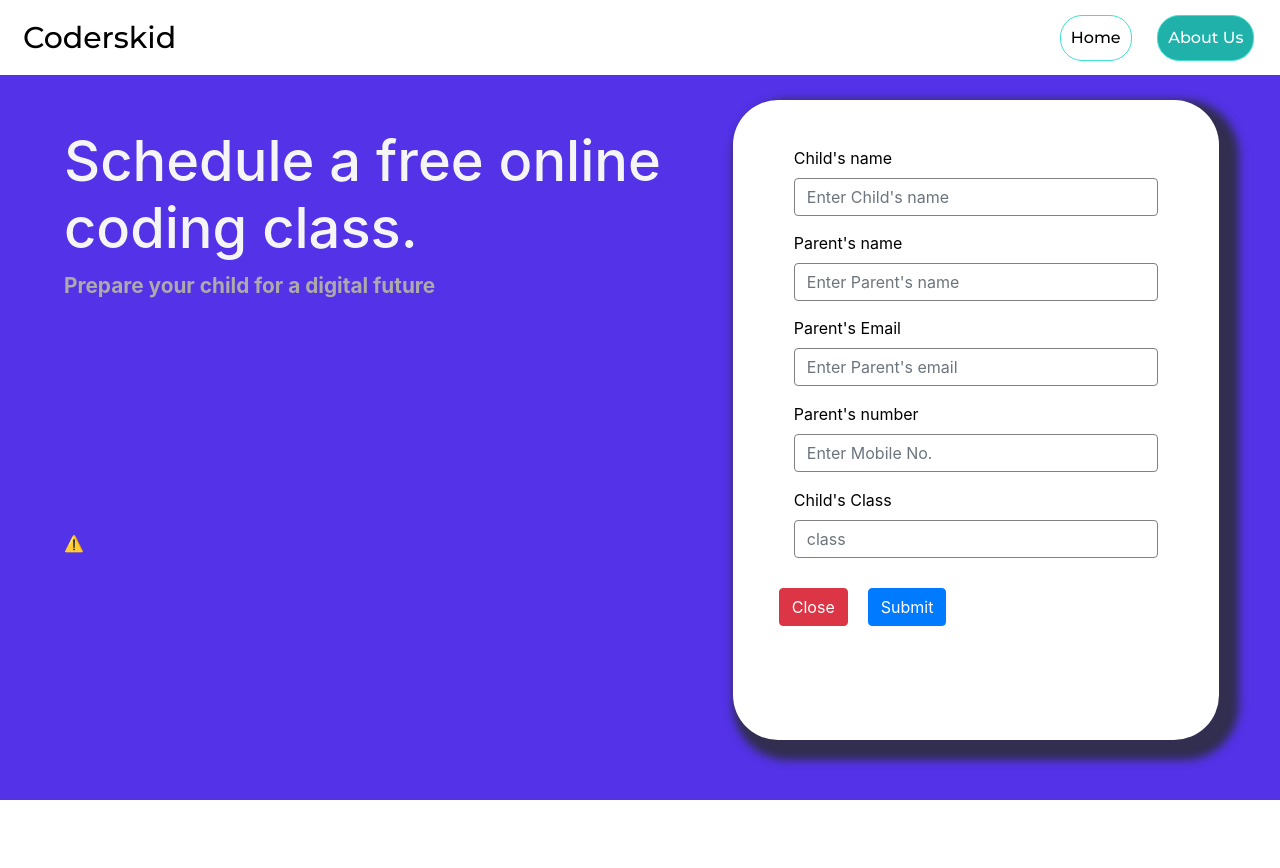
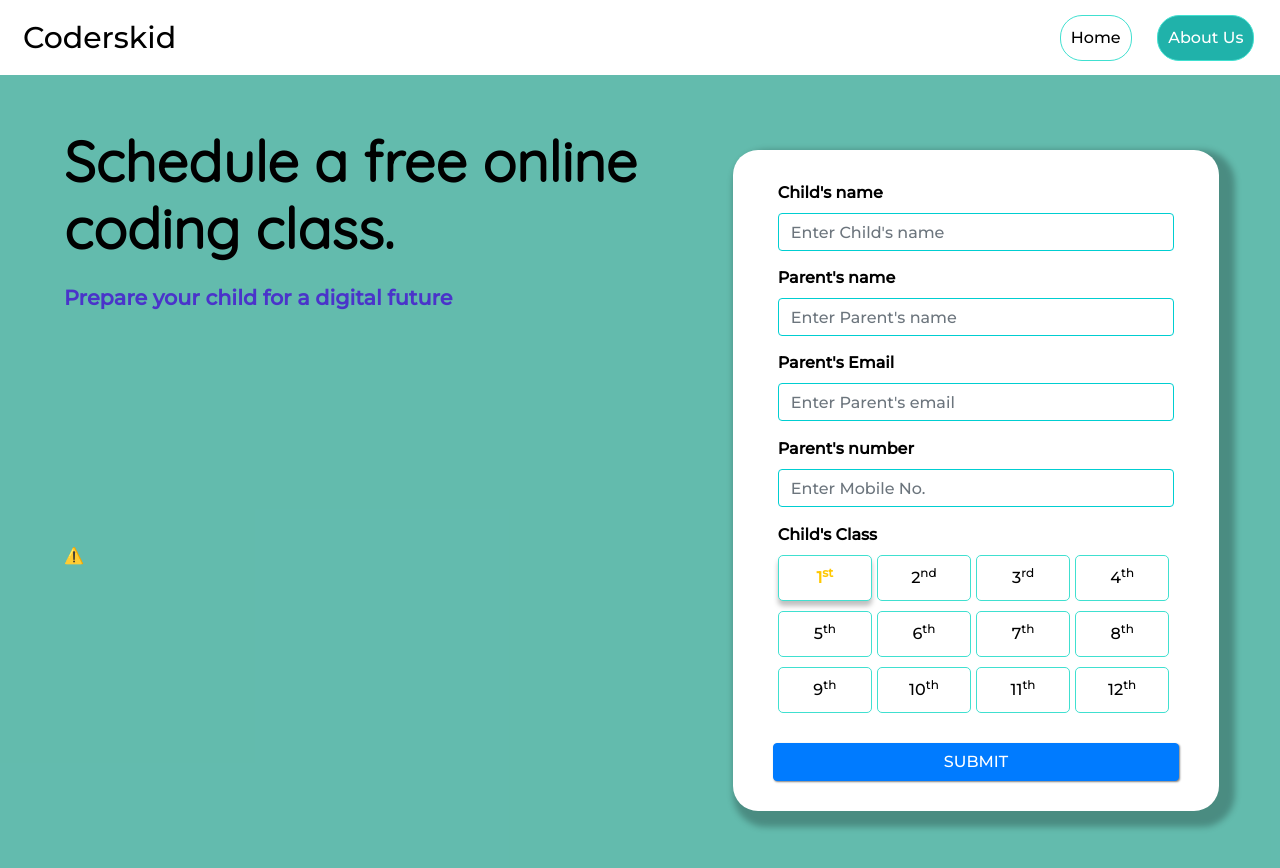
Before and after one commit to shree675/coderskid, a React (Create React App) app: page /form in a window 1280 px wide. Shown: the top 868 px of the page. Before the commit the page ends 800 px from the top, so only its background shows below. Built offline with nearby package versions, Linux system fonts and the light colour scheme; no server answers.

Commit message:
completed form page

```diff
--- a/src/components/FormInfo.css
+++ b/src/components/FormInfo.css
@@ -3,11 +3,11 @@
     /* height: 60px;
     display: flex;  */
     width: 80%;
-    height: 80vh;
-    box-shadow: 10px 10px 8px 10px #312e50;
-      border-radius: 45px;
-      padding: 46px;
-      margin-left: 10%;
-      margin-top: 100px;
-      color: rgb(0, 0, 0);
-  }
+    /* height: 80vh; */
+    box-shadow: 8px 8px 6px 8px rgb(0,0,0,0.25);
+    border-radius: 25px;
+    padding: 30px;
+    margin-left: 10%;
+    margin-top: 100px;
+    color: rgb(0, 0, 0);
+}
--- a/src/components/FormInfo.js
+++ b/src/components/FormInfo.js
@@ -1,8 +1,8 @@
-import React, {useState} from 'react'
+import React, {useEffect, useState} from 'react'
 import Button from 'react-bootstrap/Button';
 import Form from 'react-bootstrap/Form';
 import Col from 'react-bootstrap/Col';
-import { Link } from 'react-router-dom';
+import {Link} from 'react-router-dom';
 import './FormInfo.css'
 
 const FormInfo = (props) => {
@@ -11,7 +11,12 @@ const FormInfo = (props) => {
     const [parentName, setParentName] = useState("");
     const [parentEmail, setParentEmail] = useState("");
     const [parentNum, setParentNum] = useState("");
-    const [childClass, setChildClass] = useState("");
+    const [childClass, setChildClass] = useState(1);
+
+    useEffect(()=>{
+      var element=document.getElementById("b1");
+      element.classList.add("click-button");
+    },[]);
 
     const handleSubmit = (evt) => {
       evt.preventDefault();
@@ -48,6 +53,8 @@ const FormInfo = (props) => {
 
       }
 
+      // console.log(childClass);
+
       var final_data = JSON.stringify(data)
 
       xhr.open('POST', url);
@@ -66,47 +73,110 @@ const FormInfo = (props) => {
       xhr.send(final_data);
     }
 
+    function setButton(i){
+      setChildClass(i);
+      for(var j=1;j<=12;j++){
+        var element=document.getElementById("b"+j);
+        if(j==i){
+          element.classList.add("click-button");
+        }
+        else{
+          try{
+            element.classList.remove("click-button");
+          }
+          catch(e){
+            // leave it empty
+          }
+        }
+      }
+    }
+
         return(
             <div className="formInfo">
                <Form onSubmit={handleSubmit}>
                {/* <Form.Row> */}
               <Col>
-               <Form.Label>Child's name</Form.Label>
-      <Form.Control style={{border:'1px solid gray'}} placeholder="Enter Child's name" value={childName} onChange={e => setChildName(e.target.value)} />
+               <Form.Label style={{fontFamily: `Montserrat, sans-serif`, fontWeight: `600`}}>Child's name</Form.Label>
+                  <Form.Control style={{border:'1px solid darkturquoise', fontFamily: `Montserrat, sans-serif`}} placeholder="Enter Child's name" value={childName} onChange={e => setChildName(e.target.value)} />
                 </Col>
-    <Col style={{marginTop:'15px'}}>
+                <Col style={{marginTop:'15px', fontFamily: `Montserrat, sans-serif`, fontWeight: `600`}}>
                 <Form.Label>Parent's name</Form.Label>
-      <Form.Control style={{border:'1px solid gray'}} placeholder="Enter Parent's name" value={parentName} onChange={e => setParentName(e.target.value)} />
+                  <Form.Control style={{border:'1px solid darkturquoise'}} placeholder="Enter Parent's name" value={parentName} onChange={e => setParentName(e.target.value)} />
                 </Col>
               {/* </Form.Row> */}
 
               {/* <Form.Row style={{marginTop:'20px'}}> */}
-    <Form.Group as={Col} controlId="formGridEmail" style={{marginTop:'15px'}}>
+                <Form.Group as={Col} controlId="formGridEmail" style={{marginTop:'15px', fontFamily: `Montserrat, sans-serif`, fontWeight: `600`}}>
                   <Form.Label>Parent's Email</Form.Label>
-      <Form.Control style={{border:'1px solid gray'}} type="email" placeholder="Enter Parent's email" value={parentEmail} onChange={e => setParentEmail(e.target.value)} />
+                  <Form.Control style={{border:'1px solid darkturquoise'}} type="email" placeholder="Enter Parent's email" value={parentEmail} onChange={e => setParentEmail(e.target.value)} />
                 </Form.Group>
 
-    <Form.Group  as={Col}  controlId="formGridAddress1" style={{marginTop:'15px'}}>
+                <Form.Group  as={Col}  controlId="formGridAddress1" style={{marginTop:'15px', fontFamily: `Montserrat, sans-serif`, fontWeight: `600`}}>
                   <Form.Label>Parent's number</Form.Label>
-    <Form.Control style={{border:'1px solid gray'}} placeholder="Enter Mobile No." value={parentNum} onChange={e => setParentNum(e.target.value)} />
+                  <Form.Control style={{border:'1px solid darkturquoise'}} placeholder="Enter Mobile No." value={parentNum} onChange={e => setParentNum(e.target.value)} />
                 </Form.Group>
                 {/* </Form.Row> */}
 
-    <Form.Group as={Col} controlId="formGridState" style={{marginTop:'15px'}}>
+                  <Form.Group as={Col} controlId="formGridState" style={{marginTop:'15px', fontFamily: `Montserrat, sans-serif`, fontWeight: `600`}}>
                     <Form.Label>Child's Class</Form.Label>
-      <Form.Control style={{border:'1px solid gray'}} type="number" placeholder="class" value={childClass} onChange={e => setChildClass(e.target.value)} />
+                    {/* <Form.Control style={{border:'1px solid gray'}} type="number" placeholder="class" value={childClass} onChange={e => setChildClass(e.target.value)} /> */}
+
+                    <div className="class-buttons">
+                      <div className="class-button">
+                        <button id="b1" onClick={()=>{setButton(1)}} className="class-button-real">1<sup>st</sup></button>
+                      </div>
+                      <div className="class-button">
+                        <button id="b2" onClick={()=>{setButton(2)}} className="class-button-real">2<sup>nd</sup></button>
+                      </div>
+                      <div className="class-button">
+                        <button id="b3" onClick={()=>{setButton(3)}} className="class-button-real">3<sup>rd</sup></button>
+                      </div>
+                      <div className="class-button">
+                        <button id="b4" onClick={()=>{setButton(4)}} className="class-button-real">4<sup>th</sup></button>
+                      </div>
+                    </div>
+
+                    <div className="class-buttons">
+                      <div className="class-button">
+                        <button id="b5" onClick={()=>{setButton(5)}} className="class-button-real">5<sup>th</sup></button>
+                      </div>
+                      <div className="class-button">
+                        <button id="b6" onClick={()=>{setButton(6)}} className="class-button-real">6<sup>th</sup></button>
+                      </div>
+                      <div className="class-button">
+                        <button id="b7" onClick={()=>{setButton(7)}} className="class-button-real">7<sup>th</sup></button>
+                      </div>
+                      <div className="class-button">
+                        <button id="b8" onClick={()=>{setButton(8)}} className="class-button-real">8<sup>th</sup></button>
+                      </div>
+                    </div>
+
+                    <div className="class-buttons">
+                      <div className="class-button">
+                        <button id="b9" onClick={()=>{setButton(9)}} className="class-button-real">9<sup>th</sup></button>
+                      </div>
+                      <div className="class-button">
+                        <button id="b10" onClick={()=>{setButton(10)}} className="class-button-real">10<sup>th</sup></button>
+                      </div>
+                      <div className="class-button">
+                        <button id="b11" onClick={()=>{setButton(11)}} className="class-button-real">11<sup>th</sup></button>
+                      </div>
+                      <div className="class-button">
+                        <button id="b12" onClick={()=>{setButton(12)}} className="class-button-real">12<sup>th</sup></button>
+                      </div>
+                    </div>
 
                   </Form.Group>
 
-<div style={{display:'flex', marginTop:'30px'}}>
+                <div style={{textAlign: `center`, marginTop:'30px'}}>
                   <div onClick={props.ordered} style={{marginRight:'20px'}}>
- <Link to='/'> <Button variant="danger" type="submit">
-    Close
+                    {/* <Link to='/'> <Button variant="danger" type="submit">
+                      Back
                     </Button>
-  </Link>
+                    </Link> */}
                   </div>
-  <Button variant="primary" type="submit">
-    Submit
+                  <Button variant="primary" type="submit" className="submit-button">
+                    SUBMIT
                   </Button>
                 </div>
               </Form>
--- a/src/components/formpage.css
+++ b/src/components/formpage.css
@@ -1,11 +1,15 @@
 .formpage{
-    background-color: rgb(83, 50, 231);
-    overflow: hidden;
+    /* background-color: rgb(83, 50, 231); */
+    background-color: rgba(59, 170, 153, 0.795);
+    /* overflow: hidden; */
+    height: 100%;
+    padding-bottom: 80px;
 }
 
 .formpageSection{
     display: flex;
-    height: 100vh;
+    /* height: 100vh; */
+    height: fit-content;
 }
 
 .leftFormSection{
@@ -17,14 +21,70 @@
 
 .formHead{
     font-size: 3.5rem;
+    color: black;
+    font-family: 'Quicksand', sans-serif;
+    font-weight: bold;
 }
 
 .formPar{
     font-size: 1.3rem;
     font-weight: bold;
-    color: rgb(173, 170, 170);
+    /* color: rgb(173, 170, 170); */
+    color: #4a34ca;
+    font-family: 'Montserrat', sans-serif;
+    margin-top: 20px;
 }
 
 .rightFormSection{
     flex: 0.5;
+    height: fit-content;
+    margin-top: 50px;
 }
+
+.submit-button {
+    width: 95%;
+    box-shadow: 1px 1px 2px gray;
+    background-color: lightseagreen;
+    font-family: 'Montserrat';
+    transition-duration: 0.2s;
+}
+
+.submit-button:hover {
+    box-shadow: 1px 1px 2px 2px gray;
+    transition-duration: 0.2s;
+    font-weight: 600;
+}
+
+.click-button {
+    box-shadow: 0px 5px 5px 0px rgb(0,0,0,0.25);
+    color: rgb(255, 200, 0);
+    font-weight: 600;
+}
+
+.class-buttons {
+    display: flex;
+    margin-bottom: 10px;
+}
+
+.class-button {
+    flex: 1;
+}
+
+.class-button-real {
+    width: 95%;
+    border-radius: 5px;
+    border: 1px solid turquoise;
+    background-color: white;
+    font-family: 'Montserrat', sans-serif;
+    padding: 10px;
+    padding-left: 10%;
+    padding-right: 10%;
+    transition-duration: 0.1s;
+}
+
+.class-button-real:hover {
+    border: 1px solid darkturquoise;
+    box-shadow: 0px 4px 4px 0px rgb(0,0,0,0.25);
+    /* color: rgb(255, 200, 0); */
+    transition-duration: 0.1s;
+}
--- a/src/components/homepage.js
+++ b/src/components/homepage.js
@@ -212,7 +212,7 @@ class HomePage extends Component {
                     </div> */}
                 {/* </div> */}
 
-                <div style={{height: `50px`, backgroundColor: `white`}}></div>
+                <div style={{height: `30px`, backgroundColor: `white`}}></div>
 
                 <div className="works">
                     <div className="works-title">Here are some of the best works of our students</div>
@@ -232,7 +232,7 @@ class HomePage extends Component {
                 </div>
                 <br></br>
 
-                <div style={{height: `65px`, width: `100%`, backgroundColor: `white`}}></div>
+                <div style={{height: `40px`, width: `100%`, backgroundColor: `white`}}></div>
 
                 <div style={{height: `100px`}}></div>
 
@@ -391,7 +391,7 @@ class HomePage extends Component {
                 </div> */}
 
                 <div className="get-started">
-                    <div className="future-text" style={{color: `white`, fontWeight: `bold`}}>Get started with your free class</div>
+                    <div className="future-text" style={{color: `black`, fontWeight: `bold`}}>Get started with your free class</div>
                     <br></br>
                     <br></br>
                     <br></br>
--- a/src/components/plancard.js
+++ b/src/components/plancard.js
@@ -21,7 +21,7 @@ class PlanCard extends Component {
                 <div className="discount">{this.props.classesInfo.discount}</div>
                 <div className="amount"><span className="striked"><strike>{this.props.classesInfo.amount1}</strike></span> {this.props.classesInfo.amount2}</div>
                 <br></br>
-                <div style={{textAlign: `center`}}>
+                <div style={{textAlign: `center`, position: `absolute`, bottom: `20px`, left: `20%`, right: `20%`}}>
                     <Link to='/form'>
                         <button onClick={this.props.ordered} className="free-trial-button">Book a free trial</button>
                     </Link>
--- a/src/components/whycoding.js
+++ b/src/components/whycoding.js
@@ -24,7 +24,7 @@ function Whycoding() {
             </div>
         </div>
 
-        <div className="kid_will_learn" style={{marginTop:'100px', marginBottom:'100px'}}>
+        <div className="kid_will_learn" style={{marginTop:'50px', marginBottom:'70px'}}>
             <h1 style={{textAlign:'center', fontFamily: `Quicksand`, fontWeight: `600`}}>Your Kids Will Learn</h1>
             <div className="kids-learn-box">
             <div className="to_learn">
```
Also changed, not shown: src/App.css (+28 -13 lines), src/components/footer.js (+10 -5 lines), src/assets/superhero.svg. Lines whose indentation alone changed are shown as unchanged.
